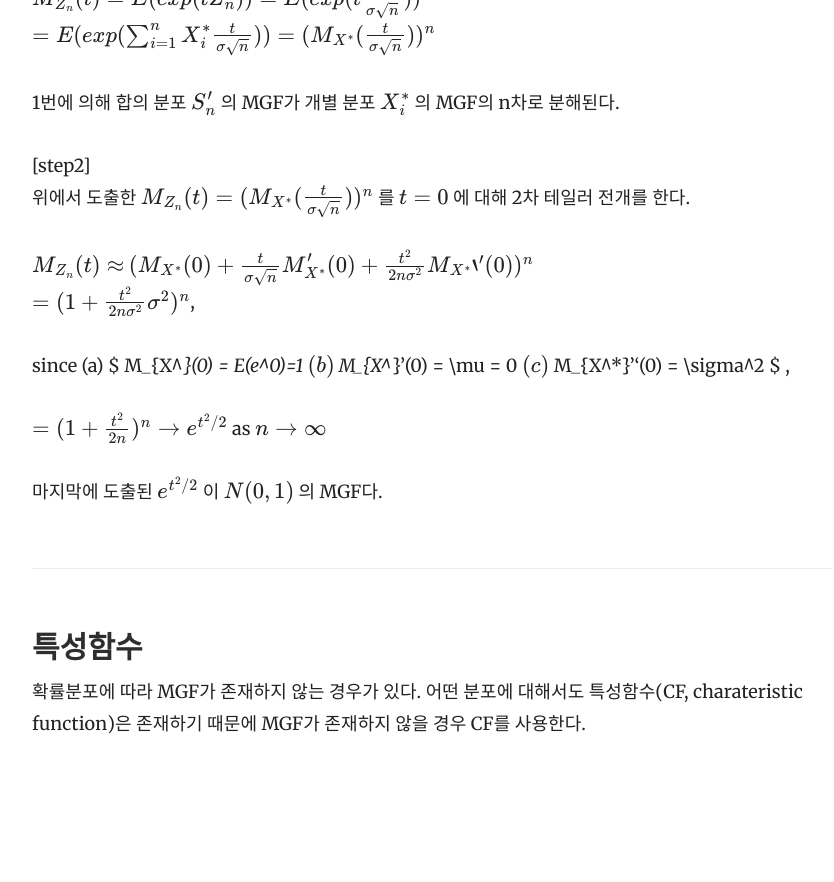
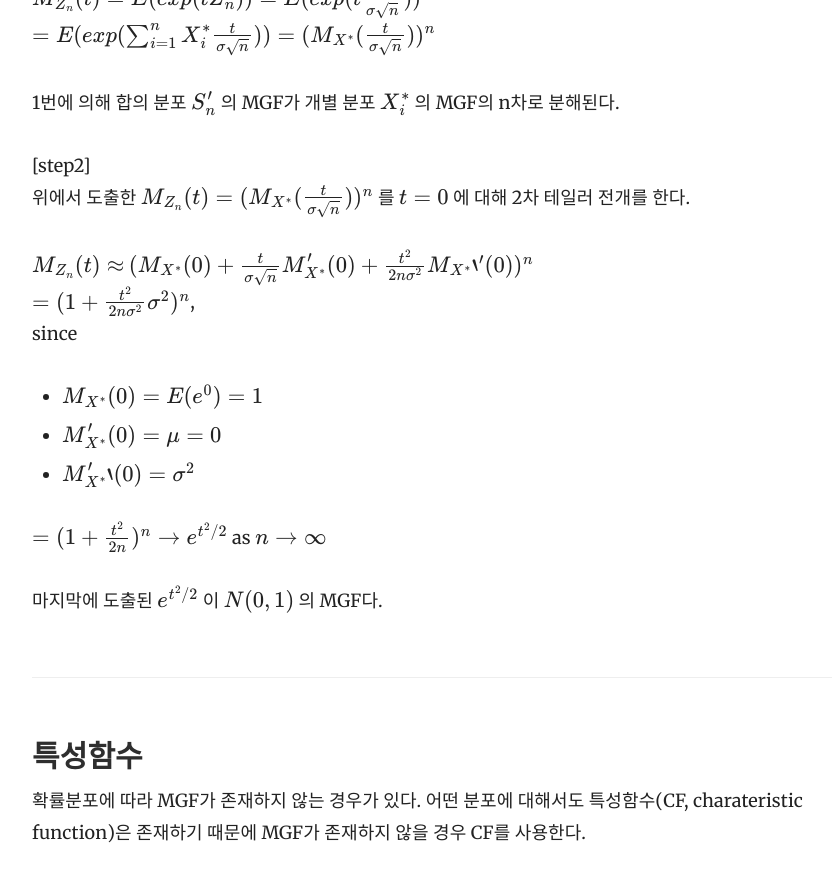
Before and after one commit to yrk3434/yrk3434.github.io, a Jekyll site: the page built from _docs/Theory/Mathematical Statistics.md, in a window 1280 px wide and 900 px high, scrolled down 3240 px. Shown: the top 882 px of the window, without its empty margins (358-1192 px from the left). Built offline with Jekyll 4.4.1, drawn with Linux system fonts in a browser that asks for light colours; formulas are drawn with MathJax 3; before the commit the page ends 4031 px from its top, so only the background shows below that.

Commit message:
Update Mathematical Statistics.md

```diff
--- a/_docs/Theory/Mathematical Statistics.md
+++ b/_docs/Theory/Mathematical Statistics.md
@@ -99,11 +99,11 @@ $ X_1, X_2, ..., X_n $ 이 identically independent distributed(iid) $ F $ 를
   $ M_{Z_n}(t) \approx $
   $ ( M_{ X^* } (0) + \frac{ t }{\sigma \sqrt{n} } M_{ X^* }'(0) + \frac{ t^2 }{ 2 n \sigma^2 }  M_{ X^* } '' (0) )^n $ <br/>
   $ = ( 1+ \frac{t^2}{2 n \sigma^2 } \sigma^2  )^n $,
-
+  <br/>
   since
-  (a) $ M_{X^*}(0) = E(e^0)=1 $
-  (b) $ M_{X^*}'(0) = \mu = 0 $
-  (c) $ M_{X^*}''(0) = \sigma^2 $ ,
+  - $ M_{X^*}(0) = E(e^0)=1 $
+  - $ M_{X^*}'(0) = \mu = 0 $
+  - $ M_{X^*}''(0) = \sigma^2 $
 
   $ =  ( 1+ \frac{t^2}{2 n }  )^n  \rightarrow e^{t^2/2}  $ as $ n  \rightarrow \infty $
 
```
